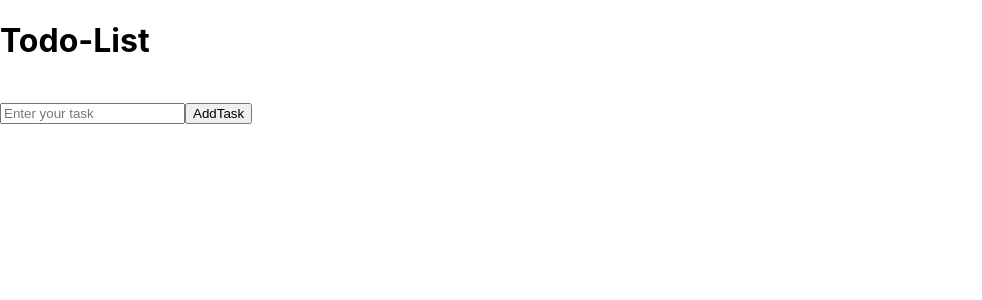
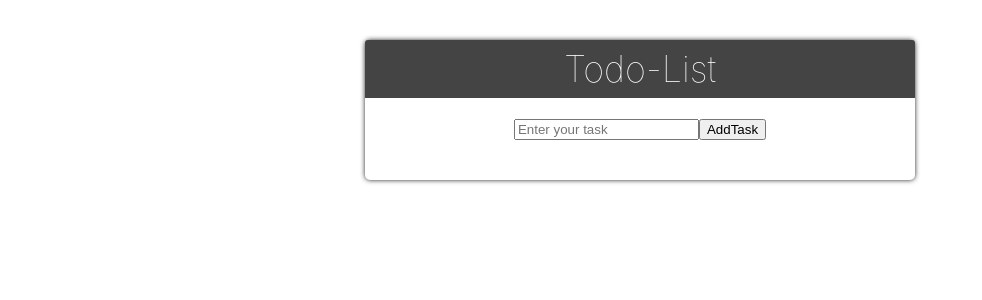
Before and after one commit to SaiRamyaKavarthapu/work-list, a React (Create React App) app: page / in a window 1280 px wide. Shown: the top 300 px of the page, without its empty margins (0-982 px from the left). Built offline with nearby package versions, Linux system fonts and the light colour scheme.

Commit message:
Added styles to page

```diff
--- a/src/App.css
+++ b/src/App.css
@@ -1,38 +1,26 @@
-.App {
+.to-do-app {
+  box-sizing: border-box;
+  width: 550px;
+  margin: 40px auto;
   text-align: center;
+  position: relative;
+  border-radius: 5px;
+  box-shadow: 0 0 5px #252525;
 }
 
-.App-logo {
-  height: 40vmin;
-  pointer-events: none;
+
+.header h1 {
+  background: #444;
+  padding: 7px;
+  border-radius: 3px 3px 0 0 ;
+  font-size: 36px;
+  margin: 0;
+  color: white;
+  font-weight: lighter;
+
 }
 
-@media (prefers-reduced-motion: no-preference) {
-  .App-logo {
-    animation: App-logo-spin infinite 20s linear;
-  }
+.items-list {
+  background:rgb(213, 185, 255);
+  border-radius: 3px;
 }
-
-.App-header {
-  background-color: #282c34;
-  min-height: 100vh;
-  display: flex;
-  flex-direction: column;
-  align-items: center;
-  justify-content: center;
-  font-size: calc(10px + 2vmin);
-  color: white;
-}
-
-.App-link {
-  color: #61dafb;
-}
-
-@keyframes App-logo-spin {
-  from {
-    transform: rotate(0deg);
-  }
-  to {
-    transform: rotate(360deg);
-  }
-}
--- a/src/components/App.js
+++ b/src/components/App.js
@@ -1,4 +1,5 @@
 import { useState, useId } from "react";
+import '../../src/App.css';
 import AddTodo from './AddTodo'
 import TodoList from './TodoList'
 
@@ -6,8 +7,8 @@ import TodoList from './TodoList'
 function App() {
 
 
-    var [data, setData] = useState([]);
-    const addItem = (item) => {
+  var [data, setData] = useState([]);
+  const addItem = (item) => {
     const newTodos = [...data, item]
     console.log("newTodos", newTodos)
     setData(newTodos);
@@ -22,8 +23,11 @@ function App() {
 
   return (
 
-    <div className="container-md">
-      <h1>Todo-List</h1>
+    <div className="to-do-app">
+      <div className="header">
+        <h1>Todo-List</h1>
+      </div>
+
       <br />
 
       <AddTodo data={data} addItem={addItem} />
--- a/src/components/TodoList.js
+++ b/src/components/TodoList.js
@@ -3,7 +3,7 @@ const TodoList = ({data, deleteItem}) => {
 
   return(
 
-    <div className="list">
+    <div className="items-list">
       <span className="name">
       {data.map((item,index) =><ul key={index}>
         <h5>{item} <button onClick={()=>deleteItem(item)} >delete</button></h5>
```
Also changed, not shown: src/components/AddTodo.js (+5 -9 lines).
